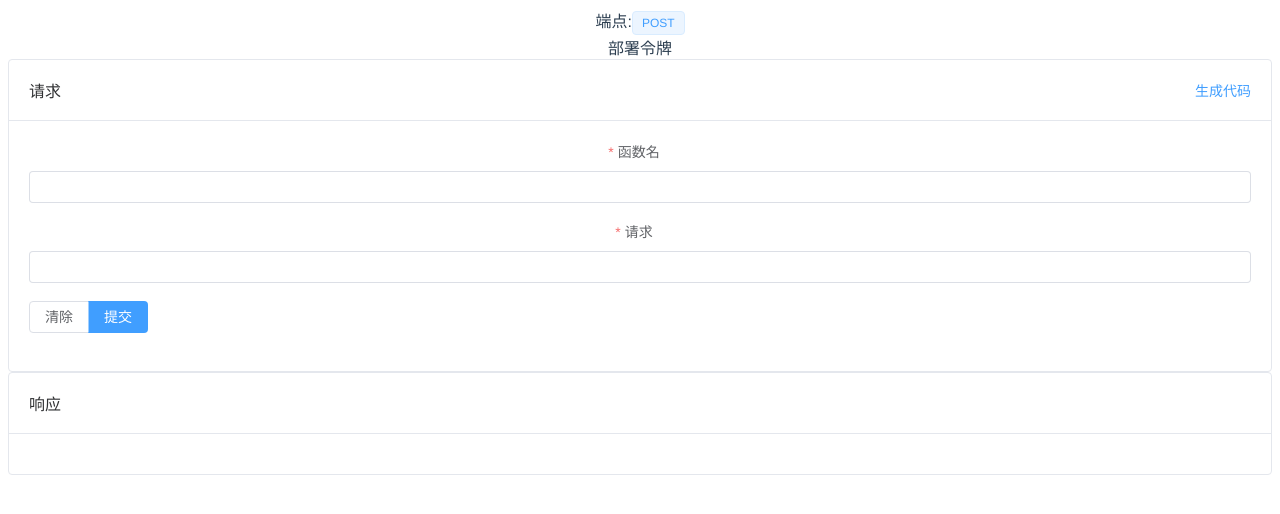
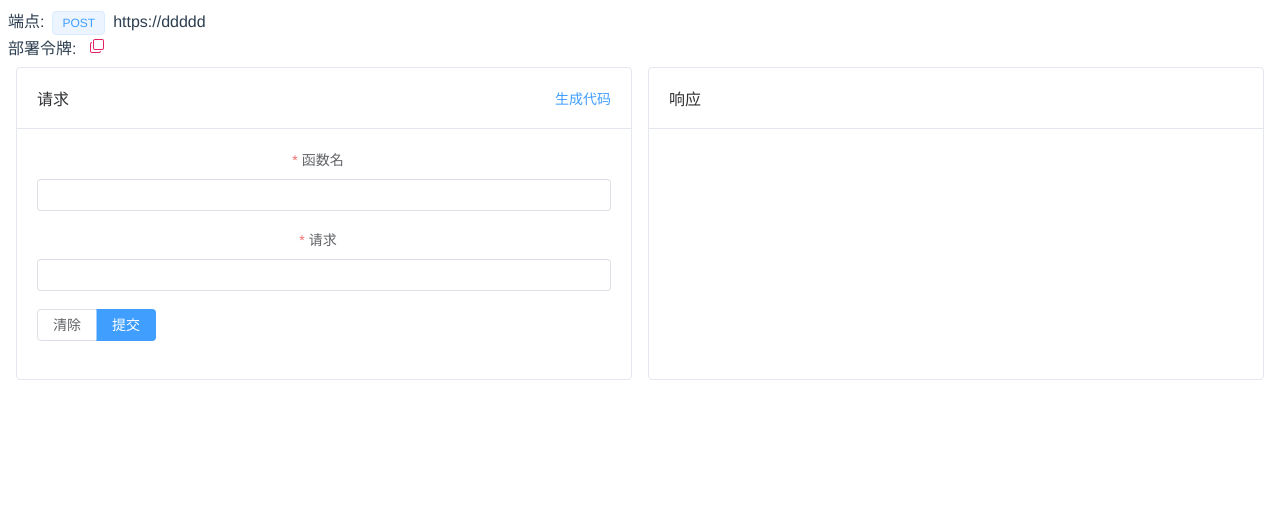
Before and after one commit to YF-T/ai-server, a Vue app in the folder frontend/: page / in a window 1280 px wide. Shown: the top 514 px of the page. Built offline with nearby package versions, Linux system fonts and the light colour scheme.

Commit message:
feat:frame of DeployTest

```diff
--- a/frontend/src/main.ts
+++ b/frontend/src/main.ts
@@ -1,6 +1,10 @@
 import { createApp } from "vue";
 import App from './App.vue'
 import router from "./router";
+import * as ElementPlusIconsVue from '@element-plus/icons-vue'
 const app = createApp(App)
 app.use(router)
+for (const [key, component] of Object.entries(ElementPlusIconsVue)) {
+    app.component(key, component)
+  }
 app.mount('#app')
--- a/frontend/src/views/DeployTest.vue
+++ b/frontend/src/views/DeployTest.vue
@@ -1,15 +1,23 @@
 <template>
   <div>
     <div class="details">
-        <div>端点:<el-tag>POST</el-tag></div>
-        <div>部署令牌</div>
+      <div>
+        <span class="caption">端点:</span><el-tag>POST</el-tag
+        ><span class="endpoint">{{ endpoint }}</span>
       </div>
-
-    <el-card style="card" shadow="never">
+      <div>
+        <span class="caption">部署令牌: </span
+        ><el-icon color="#e32461" @click="copyToken" class="copy_token"><CopyDocument /></el-icon>
+      </div>
+    </div>
+    <div class="cards">
+      <el-card style="card" class="card" shadow="never">
       <template #header>
         <div class="card_header">
           <span>请求</span>
-          <el-link type="primary" @click="() => dialogVisible = true">生成代码</el-link>
+          <el-link type="primary" @click="() => (dialogVisible = true)"
+            >生成代码</el-link
+          >
         </div>
       </template>
       <el-form :model="form" label-position="top" :rules="rules" ref="formRef">
@@ -28,15 +36,15 @@
       </el-form>
     </el-card>
 
-    <el-card style="card" shadow="never">
+    <el-card style="card" class="card" shadow="never">
       <template #header>
         <div class="card_header">
           <span>响应</span>
-
         </div>
       </template>
       <code>{{ response }}</code>
     </el-card>
+    </div>
 
     <el-dialog :model="dialogVisible">
       <p>生成代码</p>
@@ -56,12 +64,12 @@ import {
   ElButtonGroup,
   ElDialog,
   ElTag,
+  ElIcon,
 } from 'element-plus'
+import { CopyDocument } from '@element-plus/icons-vue'
 import { reactive, ref } from 'vue'
 import type { FormRules, FormInstance } from 'element-plus'
-const handleClick = () => {
-
-}
+const handleClick = () => {}
 const form = reactive({
   functionName: '',
   request: '',
@@ -93,6 +101,12 @@ const clear = () => {
 const response = ref('')
 
 const dialogVisible = ref(false)
+
+const endpoint = ref('https://ddddd')
+
+const copyToken = () => {
+  alert('copied')
+}
 </script>
 <style scoped>
 .card_header {
@@ -100,4 +114,28 @@ const dialogVisible = ref(false)
   justify-content: space-between;
   align-items: center;
 }
+
+.endpoint {
+  margin-left: 0.5em;
+}
+
+.caption {
+  margin-right: 0.5em;
+}
+
+.copy_token {
+  cursor:pointer;
+}
+
+.cards {
+  display: flex;
+}
+
+.details {
+  text-align: left;
+}
+.card {
+  width: 50%;
+  margin: 0.5em;
+}
 </style>
--- /dev/null
+++ b/package.json
@@ -0,0 +1,5 @@
+{
+  "dependencies": {
+    "@element-plus/icons-vue": "^2.0.9"
+  }
+}
```
Also changed, not shown: 1 other file (tests, documents, lock files or other folders). Lines whose indentation alone changed are shown as unchanged.
